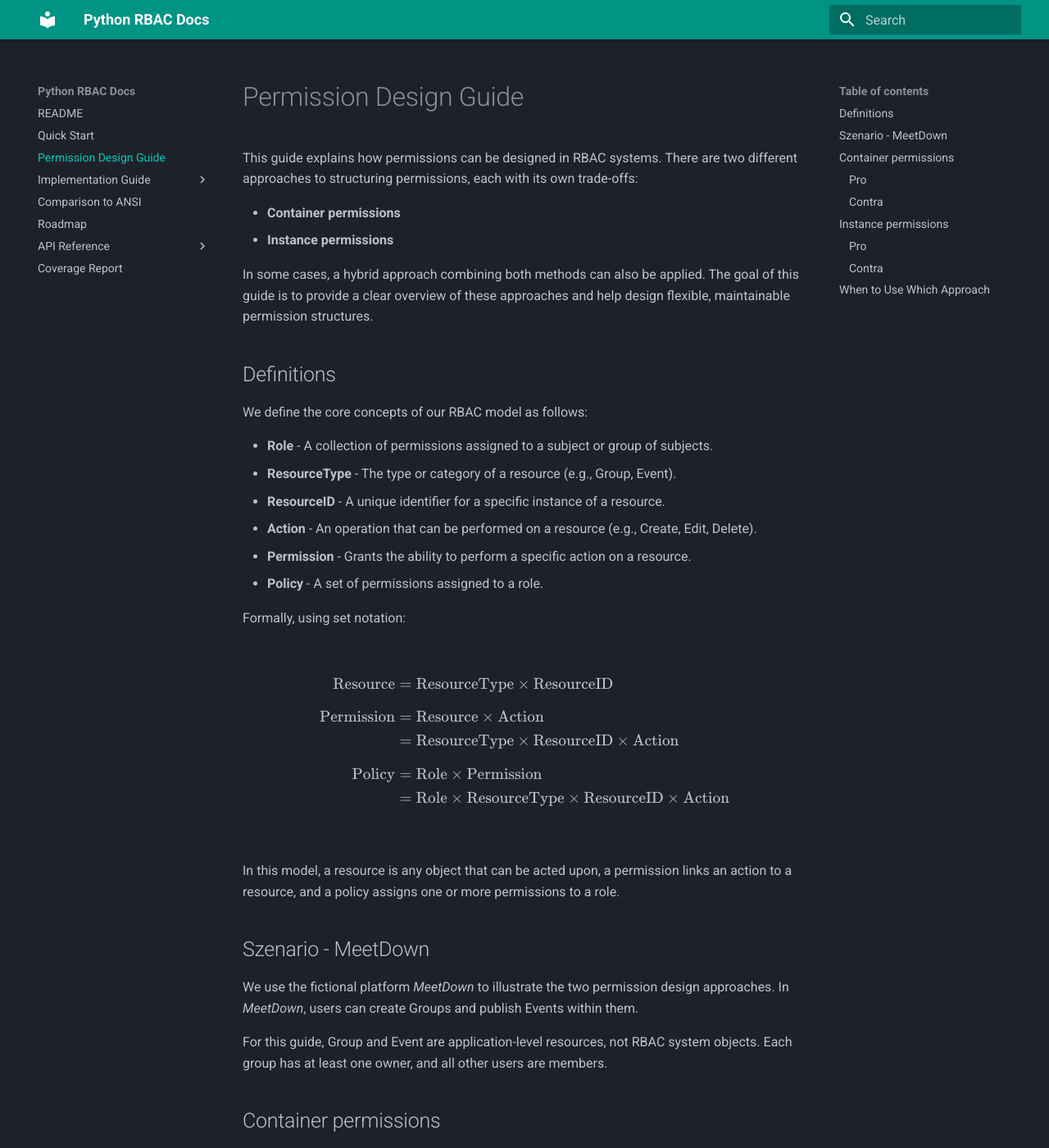
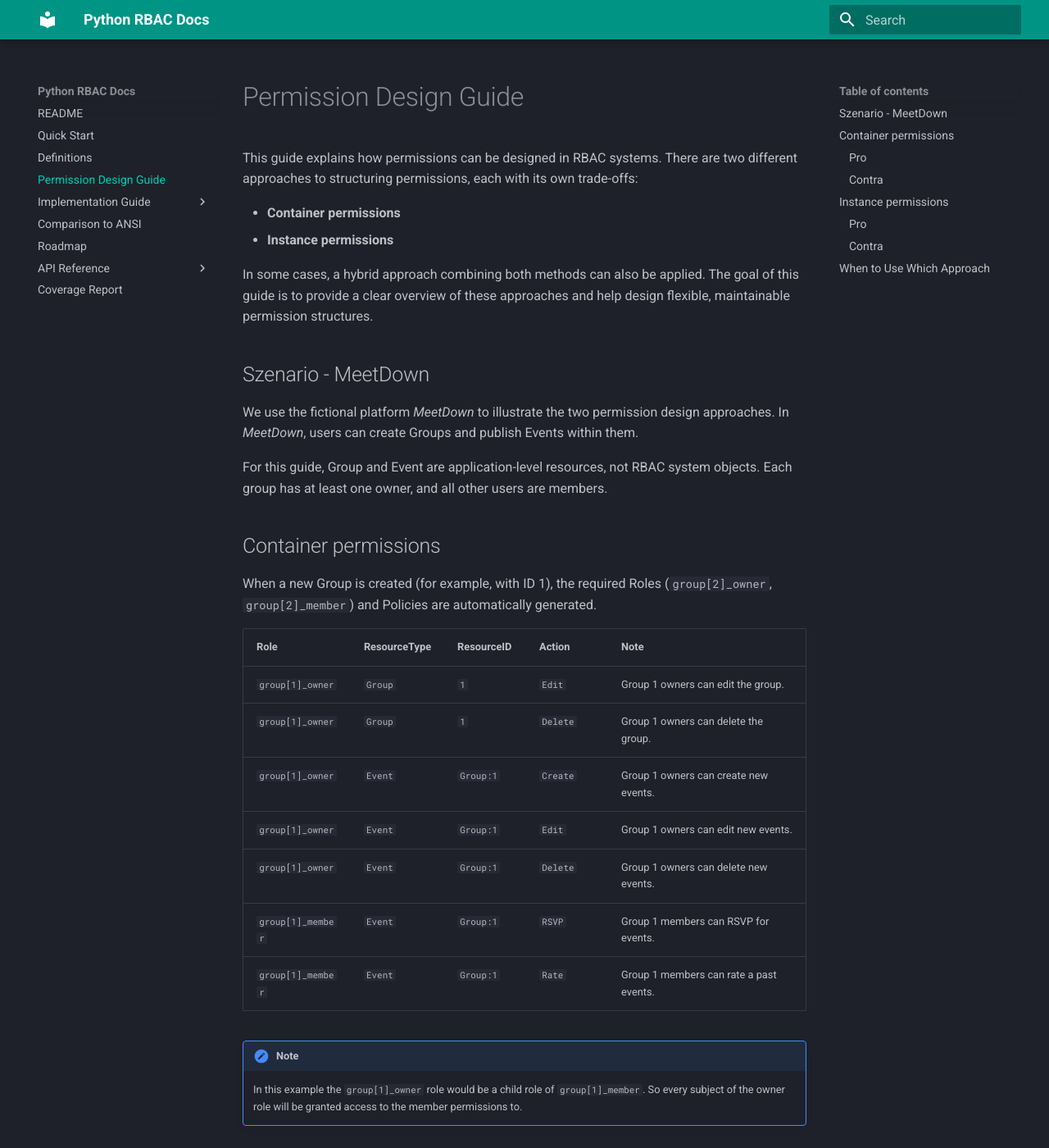
Before and after one commit to DigonIO/pypermission, an MkDocs documentation site: the page built from docs/docs/permission_design_guide.md, in a window 1280 px wide and 1400 px high. Shown: the whole window at 82% size. Built offline with MkDocs 1.6.1 and Material for MkDocs 9.7.7, drawn with Linux system fonts in a browser that asks for light colours.

Commit message:
improve permission definitions documentation

```diff
--- a/docs/docs/permission_design_guide.md
+++ b/docs/docs/permission_design_guide.md
@@ -6,31 +6,6 @@
 + **Instance permissions**
 
 In some cases, a hybrid approach combining both methods can also be applied. The goal of this guide is to provide a clear overview of these approaches and help design flexible, maintainable permission structures.
-
-## Definitions
-
-We define the core concepts of our RBAC model as follows:
-
-+ **Role** - A collection of permissions assigned to a subject or group of subjects.
-+ **ResourceType** - The type or category of a resource (e.g., Group, Event).
-+ **ResourceID** - A unique identifier for a specific instance of a resource.
-+ **Action** - An operation that can be performed on a resource (e.g., Create, Edit, Delete).
-+ **Permission** - Grants the ability to perform a specific action on a resource.
-+ **Policy** - A set of permissions assigned to a role.
-
-Formally, using set notation:
-
-\[
-\begin{aligned}
-\text{Resource}   & = \text{ResourceType} \times \text{ResourceID} \\[2mm]
-\text{Permission} & = \text{Resource} \times \text{Action} \\
-                  & = \text{ResourceType} \times \text{ResourceID} \times \text{Action} \\[2mm]
-\text{Policy}     & = \text{Role} \times \text{Permission} \\
-                  & = \text{Role} \times \text{ResourceType} \times \text{ResourceID} \times \text{Action}
-\end{aligned}
-\]
-
-In this model, a resource is any object that can be acted upon, a permission links an action to a resource, and a policy assigns one or more permissions to a role.
 
 ## Szenario - MeetDown
 
--- a/docs/mkdocs.yml
+++ b/docs/mkdocs.yml
@@ -26,6 +26,7 @@
 nav:
   - README: readme_symlink.md
   - Quick Start: quick_start.md
+  - Definitions: definitions.md
   - Permission Design Guide: permission_design_guide.md
   - Implementation Guide:
       - Start: guide/index.md
```
Also changed, not shown: docs/docs/definitions.md (added, +25 -0 lines), docs/docs/quick_start.md (+1 -1 lines).
